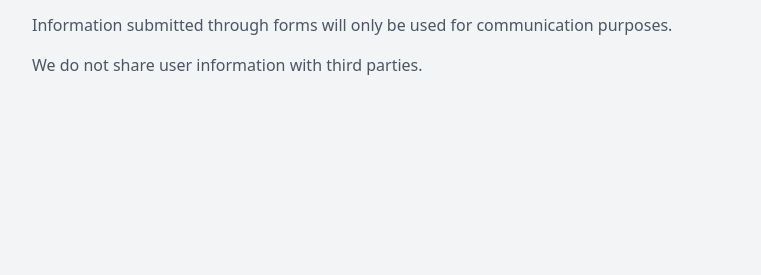
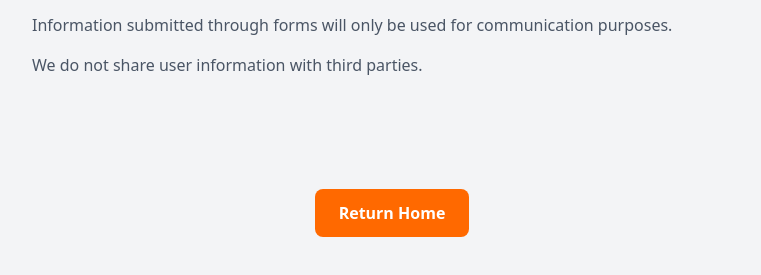
Before and after one commit to tuhamaina-blip/apex-feedback, a plain HTML site: page privacy.html in a window 1280 px wide. Shown: the part 195-470 px from the top of the page, without its empty margins (248-1009 px from the left). Drawn offline with nearby package versions, Linux system fonts and the light colour scheme.

Commit message:
feat: fix links and added home button in privacy page

```diff
--- a/privacy.html
+++ b/privacy.html
@@ -14,6 +14,8 @@
         <p class="text-gray-600 mb-4">Information submitted through forms will only be used for communication purposes.</p>
         <p class="text-gray-600">We do not share user information with third parties.</p>
     </div>
-
+<div class="flex justify-center">
+    <a href="index.html"class="inline-block mt-8 bg-orange-500 text-white px-6 py-3 rounded-lg font-semibold hover:bg-orange-600 transition">Return Home</a>
+</div>
 </body>
 </html>
```
Also changed, not shown: about.html (+1 -1 lines), 1 other file.
